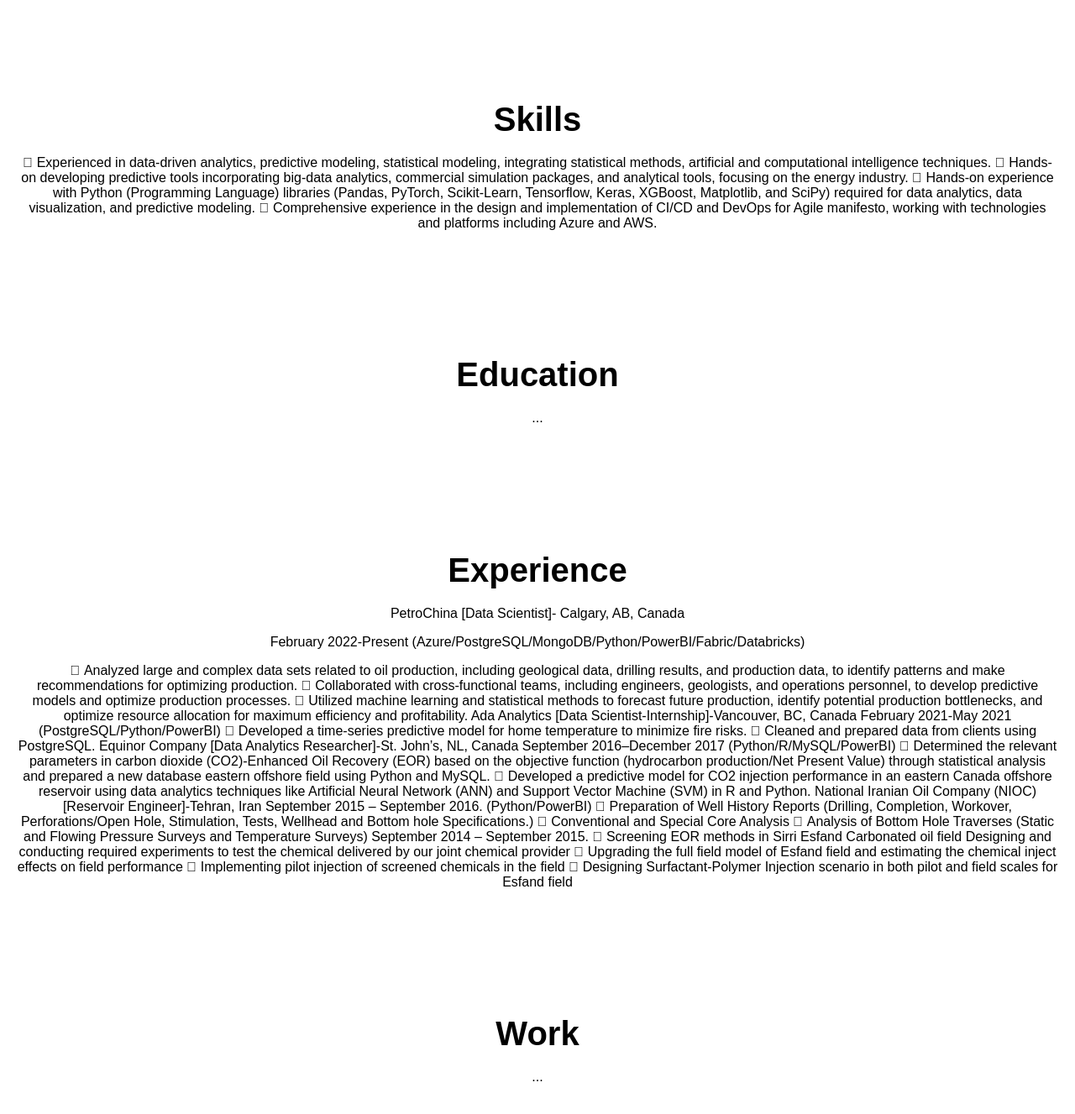
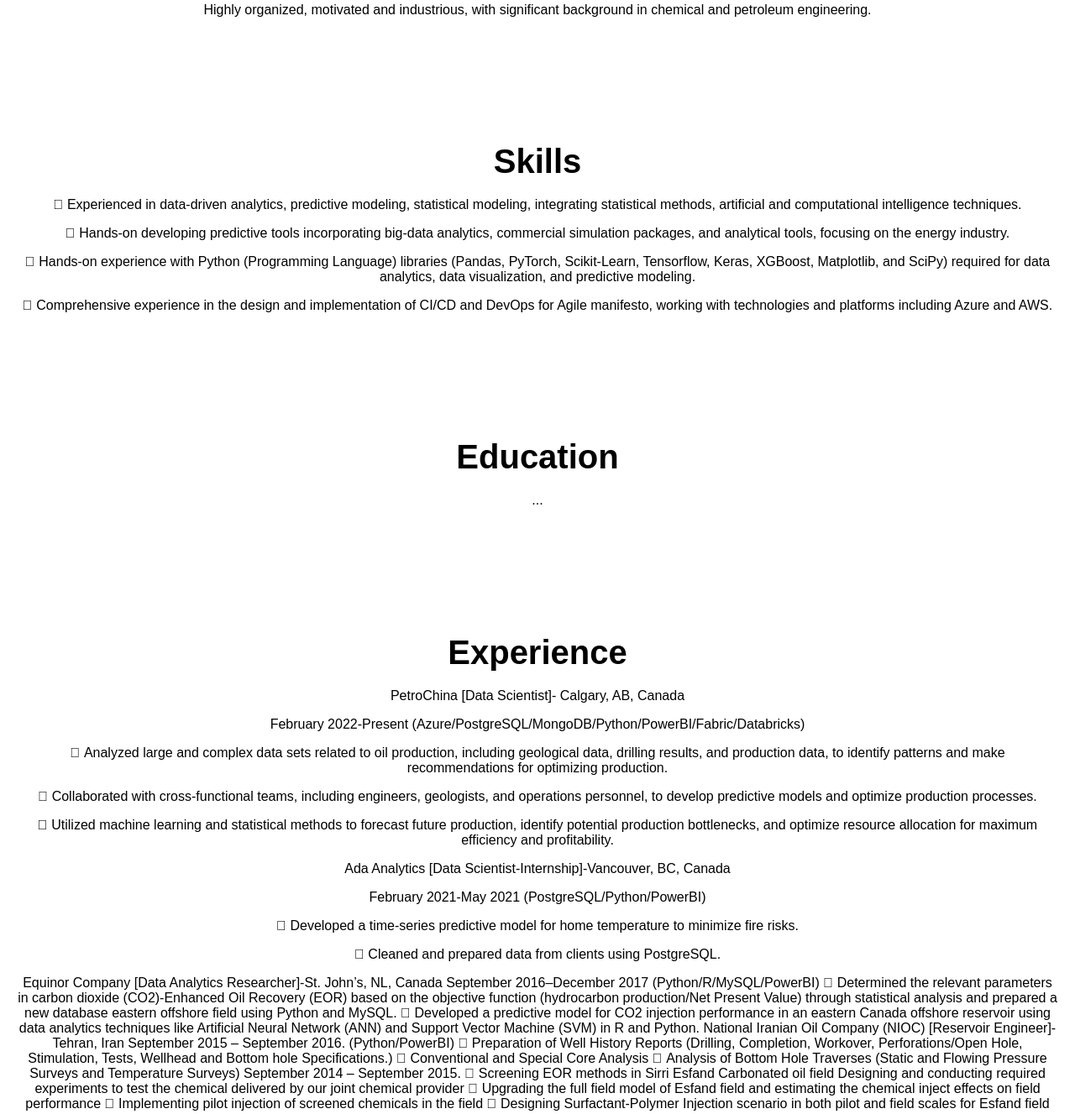
Before and after one commit to maahmadi2/Website, a plain HTML site: page index.html in a window 1280 px wide. Shown: the part 426-1753 px from the top of the page at 84% size. Drawn offline with Linux system fonts and the light colour scheme.

Commit message:
Update index.html

```diff
--- a/index.html
+++ b/index.html
@@ -26,18 +26,20 @@
 
     <section id="about">
         <h2>About</h2>
-        <p>Data Scientist familiar with the gathering, cleaning, and organizing of data for use by technical and non-technical colleagues. Advanced understanding of data science, algorithm design, workflows, and other analytical techniques required for being a successful data scientist with sustainable data-driven models. Highly organized, motivated and industrious, with significant background in chemical and petroleum engineering.</p>
+        <p>Data Scientist familiar with the gathering, cleaning, and organizing of data for use by technical and non-technical colleagues.<p>
+        <p>Advanced understanding of data science, algorithm design, workflows, and other analytical techniques required for being a successful data scientist with sustainable data-driven models.<p>
+        <p>Highly organized, motivated and industrious, with significant background in chemical and petroleum engineering.</p>
     </section>
 
     <section id="skills">
         <h2>Skills</h2>
-        <p>  Experienced in data-driven analytics, predictive modeling, statistical modeling, integrating statistical methods, artificial and computational intelligence techniques.
+        <p>  Experienced in data-driven analytics, predictive modeling, statistical modeling, integrating statistical methods, artificial and computational intelligence techniques.<p>
 
-             Hands-on developing predictive tools incorporating big-data analytics, commercial simulation packages, and analytical tools, focusing on the energy industry.
+        <p>  Hands-on developing predictive tools incorporating big-data analytics, commercial simulation packages, and analytical tools, focusing on the energy industry.<p>
 
-             Hands-on experience with Python (Programming Language) libraries (Pandas, PyTorch, Scikit-Learn, Tensorflow, Keras, XGBoost, Matplotlib, and SciPy) required for data analytics, data visualization, and predictive modeling.
+        <p>  Hands-on experience with Python (Programming Language) libraries (Pandas, PyTorch, Scikit-Learn, Tensorflow, Keras, XGBoost, Matplotlib, and SciPy) required for data analytics, data visualization, and predictive modeling.<p>
 
-             Comprehensive experience in the design and implementation of CI/CD and DevOps for Agile manifesto, working with technologies and platforms including Azure and AWS.</p>
+        <p>  Comprehensive experience in the design and implementation of CI/CD and DevOps for Agile manifesto, working with technologies and platforms including Azure and AWS.</p>
     </section>
 
     <section id="education">
@@ -49,17 +51,14 @@
         <h2>Experience</h2>
         <p>PetroChina [Data Scientist]- Calgary, AB, Canada<p>
             <p>February 2022-Present (Azure/PostgreSQL/MongoDB/Python/PowerBI/Fabric/Databricks)<p>
-                <p> Analyzed large and complex data sets related to oil production, including geological data, drilling results,
-                and production data, to identify patterns and make recommendations for optimizing production.
-                 Collaborated with cross-functional teams, including engineers, geologists, and operations personnel, to
-                develop predictive models and optimize production processes.
-                 Utilized machine learning and statistical methods to forecast future production, identify potential
-                production bottlenecks, and optimize resource allocation for maximum efficiency and profitability.
-        Ada Analytics [Data Scientist-Internship]-Vancouver, BC, Canada
-            February 2021-May 2021 (PostgreSQL/Python/PowerBI)
-                 Developed a time-series predictive model for home temperature to minimize fire risks.
-                 Cleaned and prepared data from clients using PostgreSQL.
-        Equinor Company [Data Analytics Researcher]-St. John’s, NL, Canada
+                <p> Analyzed large and complex data sets related to oil production, including geological data, drilling results, and production data, to identify patterns and make recommendations for optimizing production.<p>
+                <p> Collaborated with cross-functional teams, including engineers, geologists, and operations personnel, to develop predictive models and optimize production processes. <p>
+                <p> Utilized machine learning and statistical methods to forecast future production, identify potential production bottlenecks, and optimize resource allocation for maximum efficiency and profitability. <p>
+        <p>Ada Analytics [Data Scientist-Internship]-Vancouver, BC, Canada  <p>
+            <p>February 2021-May 2021 (PostgreSQL/Python/PowerBI)<p>
+                <p> Developed a time-series predictive model for home temperature to minimize fire risks.<p>
+                <p> Cleaned and prepared data from clients using PostgreSQL.<p>
+        <p>Equinor Company [Data Analytics Researcher]-St. John’s, NL, Canada
             September 2016–December 2017 (Python/R/MySQL/PowerBI)
                  Determined the relevant parameters in carbon dioxide (CO2)-Enhanced Oil Recovery (EOR) based on the
                 objective function (hydrocarbon production/Net Present Value) through statistical analysis and prepared a
```
